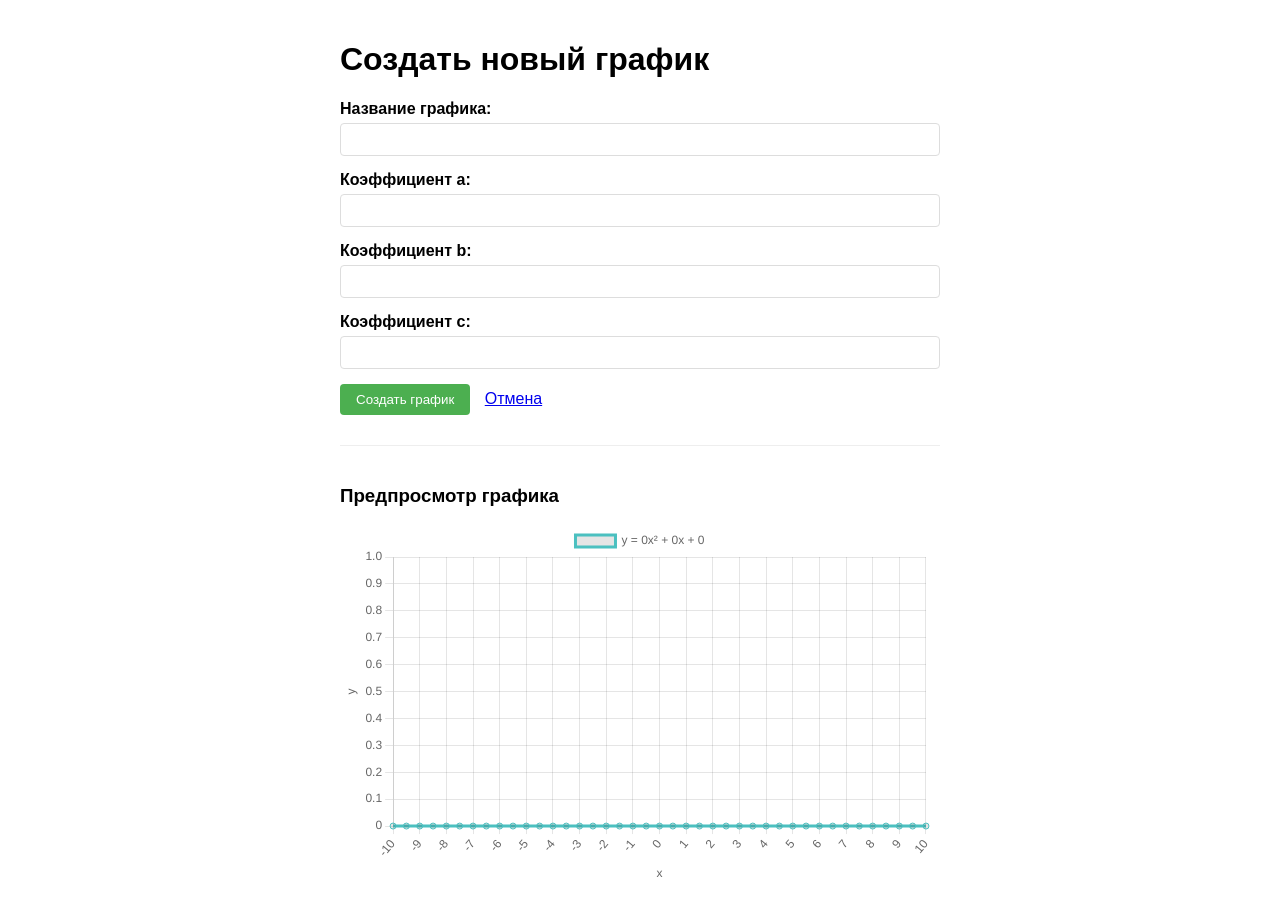
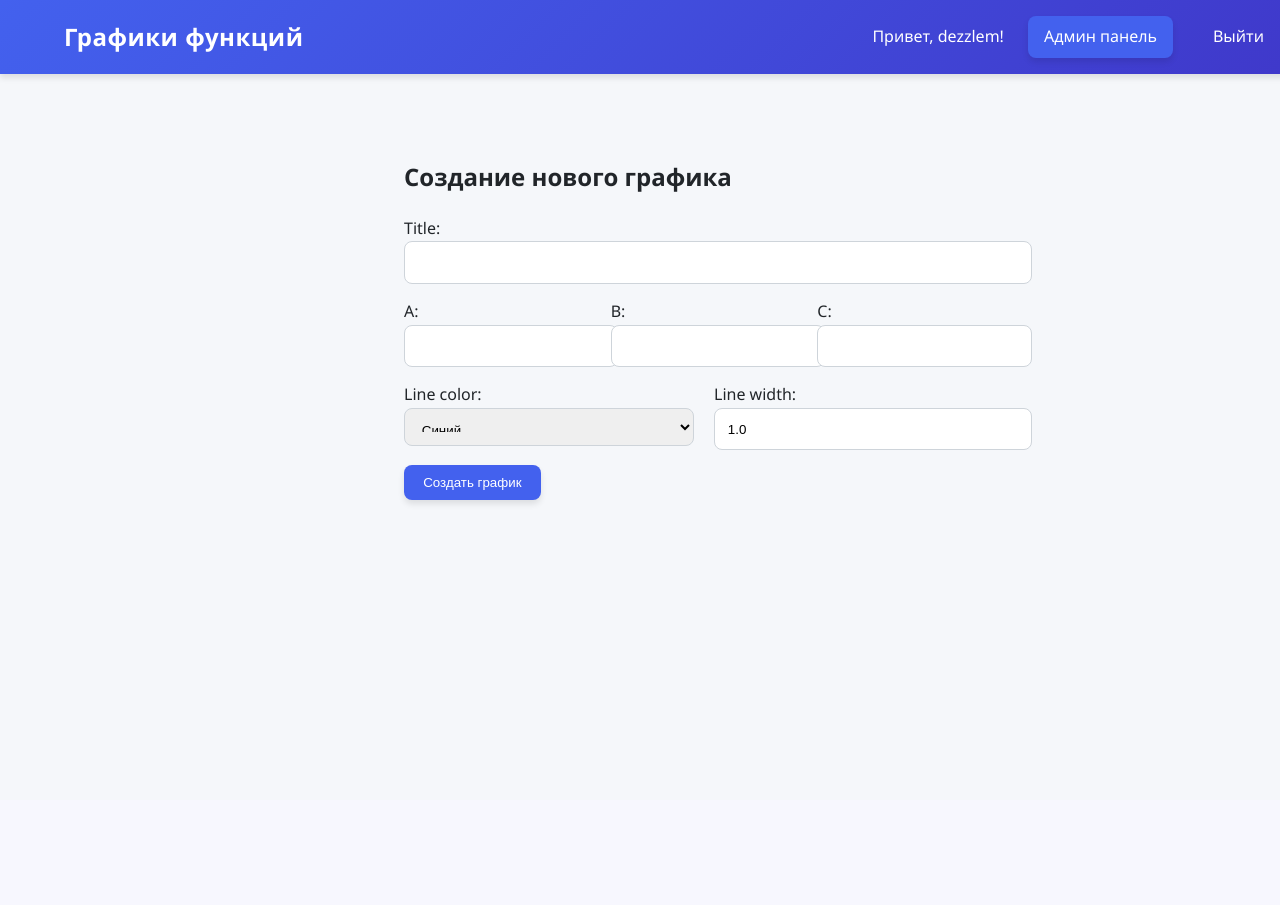
Before and after one commit to DezzLema/CursovayaRpp4Semestr, a Django app: page /graph/create/ in a window 1280 px wide; the page is wider, and only the part inside the window is pictured. After the commit the page ends 505 px from the top of that part, so only its background shows below. Run offline with Django 5.2, Linux system fonts and the light colour scheme; a user stored in the database is signed in.

Commit message:
added new feature in graph_create

```diff
--- a/graphs/forms.py
+++ b/graphs/forms.py
@@ -7,7 +7,17 @@
 class GraphForm(forms.ModelForm):
     class Meta:
         model = Graph
-        fields = ['title', 'a', 'b', 'c']
+        fields = ['title', 'a', 'b', 'c', 'line_color', 'line_width']
+        widgets = {
+            'line_width': forms.NumberInput(attrs={
+                'min': 0.1,
+                'max': 10,
+                'step': 0.1
+            }),
+            'line_color': forms.Select(attrs={
+                'class': 'color-picker'
+            })
+        }
 
     def __init__(self, *args, **kwargs):
         self.user = kwargs.pop('user', None)
@@ -20,6 +30,7 @@
         if commit:
             graph.save()
         return graph
+
 
 class RegisterForm(UserCreationForm):
     email = forms.EmailField(required=True)
--- a/graphs/models.py
+++ b/graphs/models.py
@@ -48,12 +48,22 @@
 
 
 class Graph(models.Model):
+    COLOR_CHOICES = [
+        ('blue', 'Синий'),
+        ('red', 'Красный'),
+        ('green', 'Зеленый'),
+        ('black', 'Черный'),
+        ('purple', 'Фиолетовый'),
+    ]
+
     user = models.ForeignKey(settings.AUTH_USER_MODEL, on_delete=models.CASCADE)
     gallery = models.ForeignKey(UserGallery, on_delete=models.CASCADE, related_name='graphs')
     title = models.CharField(max_length=100)
     a = models.FloatField()
     b = models.FloatField()
     c = models.FloatField()
+    line_color = models.CharField(max_length=20, choices=COLOR_CHOICES, default='blue')
+    line_width = models.FloatField(default=1.0)
     created_at = models.DateTimeField(auto_now_add=True)
 
     def get_graph_url(self):
@@ -66,25 +76,28 @@
 
     def save(self, *args, **kwargs):
         # Генерируем изображение графика перед сохранением
-        self.generate_graph()
         super().save(*args, **kwargs)
 
+    def get_graph_url(self):
+        return reverse('generate_graph', kwargs={'graph_id': self.id})
+
     def generate_graph_image(self):
-        """Генерация изображения по требованию"""
+        """Генерация изображения с учетом цвета и толщины линии"""
         plt.switch_backend('Agg')
 
         x = np.linspace(-10, 10, 400)
         y = self.a * x ** 2 + self.b * x + self.c
 
         plt.figure(figsize=(8, 6))
-        plt.plot(x, y)
+        plt.plot(x, y,
+                 color=self.line_color,
+                 linewidth=self.line_width)
         plt.title(f'График: y = {self.a}x² + {self.b}x + {self.c}')
         plt.grid(True)
 
         buffer = BytesIO()
         plt.savefig(buffer, format='png', dpi=100)
         plt.close()
-
         return buffer.getvalue()
 
 
--- a/templates/graphs/create.html
+++ b/templates/graphs/create.html
@@ -1,156 +1,67 @@
-<!DOCTYPE html>
-<html lang="ru">
-<head>
-    <meta charset="UTF-8">
-    <meta name="viewport" content="width=device-width, initial-scale=1.0">
-    <title>Создать новый график</title>
+{% extends 'graphs/base.html' %}
+
+{% block content %}
+<div class="graph-form">
+    <h2>Создание нового графика</h2>
+    <form method="post">
+        {% csrf_token %}
+        <div class="form-group">
+            {{ form.title.label_tag }}
+            {{ form.title }}
+        </div>
+        <div class="form-row">
+            <div class="form-group">
+                {{ form.a.label_tag }}
+                {{ form.a }}
+            </div>
+            <div class="form-group">
+                {{ form.b.label_tag }}
+                {{ form.b }}
+            </div>
+            <div class="form-group">
+                {{ form.c.label_tag }}
+                {{ form.c }}
+            </div>
+        </div>
+        <div class="form-row">
+            <div class="form-group">
+                {{ form.line_color.label_tag }}
+                {{ form.line_color }}
+            </div>
+            <div class="form-group">
+                {{ form.line_width.label_tag }}
+                {{ form.line_width }}
+            </div>
+        </div>
+        <button type="submit" class="btn">Создать график</button>
+    </form>
+</div>
+
 <style>
-        body {
-            font-family: Arial, sans-serif;
+    .graph-form {
         max-width: 600px;
         margin: 0 auto;
-            padding: 20px;
     }
     .form-group {
         margin-bottom: 15px;
     }
-        label {
-            display: block;
-            margin-bottom: 5px;
-            font-weight: bold;
+    .form-row {
+        display: flex;
+        gap: 20px;
     }
-        input[type="text"],
-        input[type="number"] {
-            width: 100%;
-            padding: 8px;
-            border: 1px solid #ddd;
-            border-radius: 4px;
-            box-sizing: border-box;
+    .form-row .form-group {
+        flex: 1;
+    }
+    select.color-picker {
+        height: 38px;
     }
     .btn {
-            display: inline-block;
-            padding: 8px 16px;
         background-color: #4CAF50;
         color: white;
-            text-decoration: none;
+        padding: 10px 20px;
         border: none;
         border-radius: 4px;
         cursor: pointer;
     }
-        .preview-container {
-            margin-top: 30px;
-            border-top: 1px solid #eee;
-            padding-top: 20px;
-        }
-        #preview-canvas {
-            max-width: 100%;
-            margin-top: 10px;
-        }
 </style>
-</head>
-<body>
-    <h1>Создать новый график</h1>
-
-    <form method="post" id="graph-form">
-        {% csrf_token %}
-
-        <div class="form-group">
-            <label for="id_title">Название графика:</label>
-            {{ form.title }}
-        </div>
-
-        <div class="form-group">
-            <label for="id_a">Коэффициент a:</label>
-            {{ form.a }}
-        </div>
-
-        <div class="form-group">
-            <label for="id_b">Коэффициент b:</label>
-            {{ form.b }}
-        </div>
-
-        <div class="form-group">
-            <label for="id_c">Коэффициент c:</label>
-            {{ form.c }}
-        </div>
-
-        <button type="submit" class="btn">Создать график</button>
-        <a href="{% url 'graph_list' %}" style="margin-left: 10px;">Отмена</a>
-    </form>
-
-    <div class="preview-container">
-        <h3>Предпросмотр графика</h3>
-        <canvas id="preview-canvas" width="500" height="300"></canvas>
-    </div>
-
-    <script src="https://cdn.jsdelivr.net/npm/chart.js"></script>
-    <script>
-    document.addEventListener('DOMContentLoaded', function() {
-        const form = document.getElementById('graph-form');
-        const aInput = document.getElementById('id_a');
-        const bInput = document.getElementById('id_b');
-        const cInput = document.getElementById('id_c');
-
-        const ctx = document.getElementById('preview-canvas').getContext('2d');
-        let chart = null;
-
-        function updatePreview() {
-            const a = parseFloat(aInput.value) || 0;
-            const b = parseFloat(bInput.value) || 0;
-            const c = parseFloat(cInput.value) || 0;
-
-            const xValues = [];
-            const yValues = [];
-
-            for (let x = -10; x <= 10; x += 0.5) {
-                xValues.push(x);
-                yValues.push(a*x*x + b*x + c);
-            }
-
-            if (chart) {
-                chart.destroy();
-            }
-
-            chart = new Chart(ctx, {
-                type: 'line',
-                data: {
-                    labels: xValues,
-                    datasets: [{
-                        label: `y = ${a}x² + ${b}x + ${c}`,
-                        data: yValues,
-                        borderColor: 'rgb(75, 192, 192)',
-                        tension: 0.1,
-                        fill: false
-                    }]
-                },
-                options: {
-                    responsive: true,
-                    scales: {
-                        x: {
-                            title: {
-                                display: true,
-                                text: 'x'
-                            }
-                        },
-                        y: {
-                            title: {
-                                display: true,
-                                text: 'y'
-                            },
-                            beginAtZero: true
-                        }
-                    }
-                }
-            });
-        }
-
-        [aInput, bInput, cInput].forEach(input => {
-            input.addEventListener('input', updatePreview);
-        });
-
-        // Инициализация предпросмотра
-        updatePreview();
-    });
-    </script>
-</body>
-</html>
+{% endblock %}
--- a/templates/graphs/gallery_list.html
+++ b/templates/graphs/gallery_list.html
@@ -1,6 +1,6 @@
 {% block content %}
 <div class="galleries">
-    <h1>Галереи пользователей</h1>
+    <h1>Галереи пользоватеasdasdasdлей</h1>
 
     {% if user.is_authenticated and user.user_type in 'admin,registered' %}
         <a href="{% url 'create_graph' %}" class="btn">Создать новый график</a>
```
Also changed, not shown: templates/graphs/list.html (+1 -13 lines), db.sqlite3, graphs/migrations/0001_initial.py, graphs/migrations/0002_graph_line_color_graph_line_width.py (added), media/graphs/graph_123123_None.png (deleted), media/graphs/graph_123123_None_dZv7o5T.png (deleted), media/graphs/graph_1_None.png (deleted), media/graphs/graph_My1_None.png (deleted), media/graphs/graph_MyFirstGraph_None.png (deleted). Lines whose indentation alone changed are shown as unchanged.
